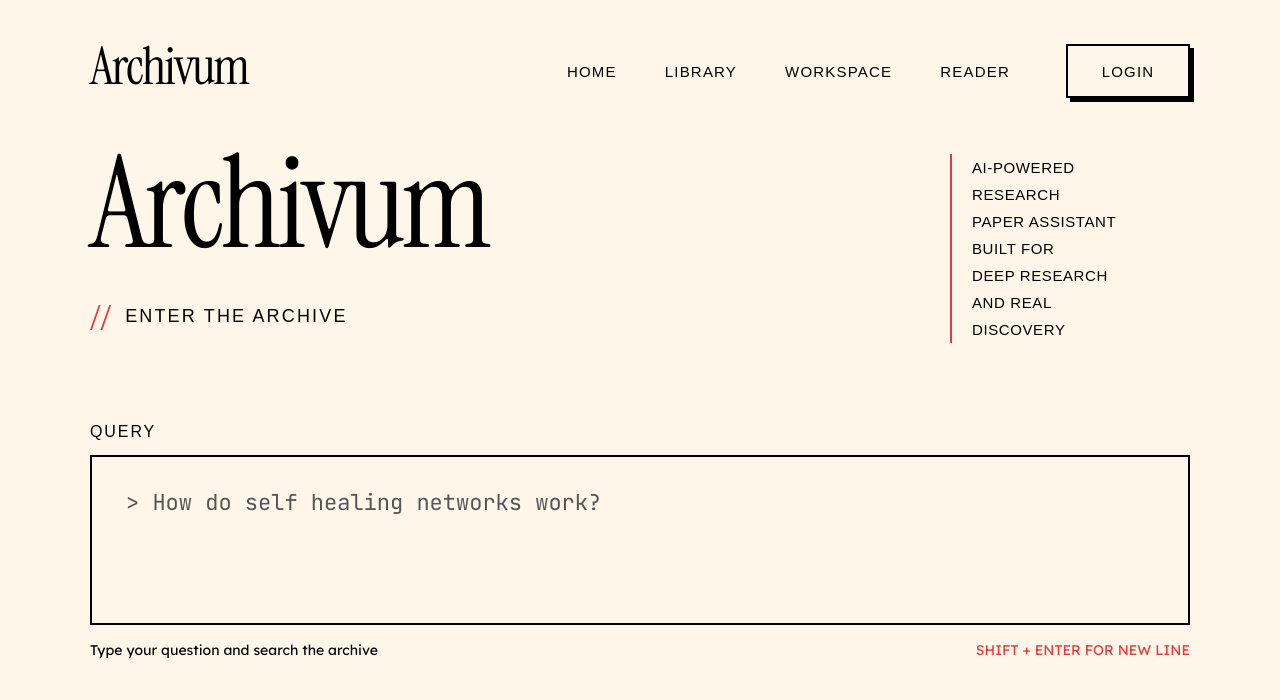
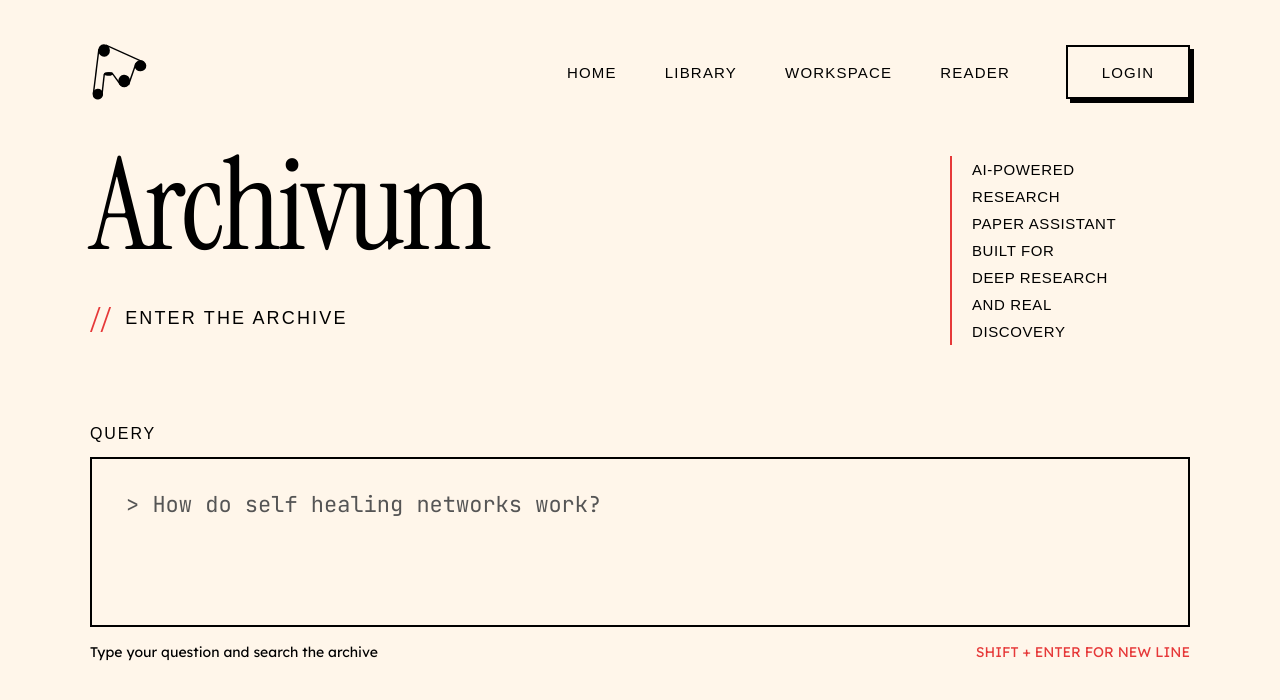
Before and after one commit to sohamnp06/ResearchPilot, a React (Vite) app in the folder frontend/: page / in a window 1280 px wide. Shown: the top 700 px of the page. Built offline with nearby package versions, Linux system fonts and the light colour scheme; a web font is replaced by a local one.

Commit message:
add archivum logo to navbar

```diff
--- a/frontend/src/components/Navbar/Navbar.css
+++ b/frontend/src/components/Navbar/Navbar.css
@@ -6,18 +6,17 @@
 }
 
 .logo {
-    font-family: "Instrument Serif", serif;
+    display: flex;
+    align-items: center;
+}
 
-    font-size: 52px;
-    font-weight: 400;
-    line-height: 0.85;
-    letter-spacing: -2px;
-
-    color: #000;
-    text-decoration: none;
-
-    cursor: pointer;
-    user-select: none;
+.archivum-logo{
+    width: 58px;
+    height: 58px;
+    object-fit: contain;
+    /* transform: rotate(3deg); */
+    display: block;
+    margin-top: 6px;
 }
 
 .nav-links{
--- a/frontend/src/components/Navbar/Navbar.jsx
+++ b/frontend/src/components/Navbar/Navbar.jsx
@@ -29,7 +29,7 @@ function Navbar() {
     return (
         <header className="nav">
             <Link to="/" className="logo">
-                Archivum
+                <img src="/archivum_logo.svg" alt="Archivum" className="archivum-logo"/>
             </Link>
 
             <nav className="nav-links">
```
Also changed, not shown: frontend/public/archivum_logo.svg (added).
